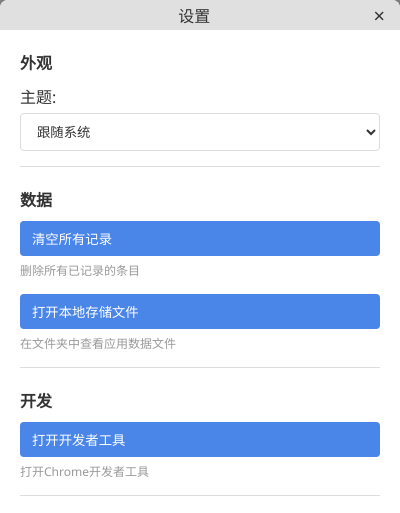
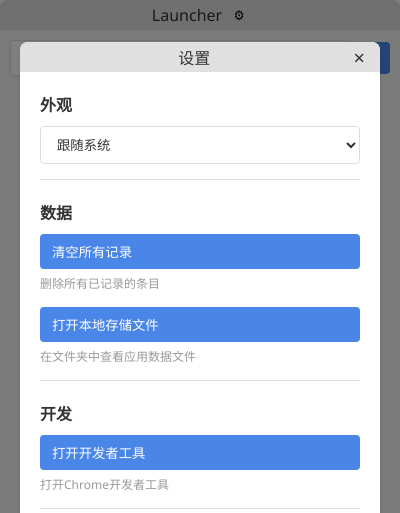
Before and after one commit to SolarianZ/launcher-app-electron, an Electron app: page src/renderer/index.html in a window 400 px wide. Both pictures are taken after a click on the button "设置". Shown: the top 513 px of the page. Drawn offline with Linux system fonts and the light colour scheme; no server answers.

Commit message:
调整模态框样式，限制宽高并添加滚动条样式；移除主题选择标签

```diff
--- a/src/renderer/css/styles.css
+++ b/src/renderer/css/styles.css
@@ -412,12 +412,15 @@ body {
 
 /* 模态框 */
 .modal {
-    width: 100vw;
-    height: 100vh;
+    width: 400px;
+    max-width: 90vw;
+    max-height: 90vh;
     background-color: var(--card-bg);
     border-radius: 8px;
     overflow: hidden;
     box-shadow: var(--shadow);
+    display: flex;
+    flex-direction: column;
 }
 
 .modal-title-bar {
@@ -433,6 +436,8 @@ body {
 
 .modal-content {
     padding: 20px;
+    overflow-y: auto;
+    max-height: calc(90vh - 30px); /* 减去标题栏高度 */
 }
 
 /* 表单 */
@@ -535,19 +540,23 @@ body {
 }
 
 /* 滚动条样式 */
-.list-container::-webkit-scrollbar {
+.list-container::-webkit-scrollbar,
+.modal-content::-webkit-scrollbar {
     width: 8px;
 }
 
-.list-container::-webkit-scrollbar-track {
+.list-container::-webkit-scrollbar-track,
+.modal-content::-webkit-scrollbar-track {
     background: var(--bg-color);
 }
 
-.list-container::-webkit-scrollbar-thumb {
+.list-container::-webkit-scrollbar-thumb,
+.modal-content::-webkit-scrollbar-thumb {
     background-color: var(--border-color);
     border-radius: 4px;
 }
 
-.list-container::-webkit-scrollbar-thumb:hover {
+.list-container::-webkit-scrollbar-thumb:hover,
+.modal-content::-webkit-scrollbar-thumb:hover {
     background-color: var(--icon-color);
 }
--- a/src/renderer/index.html
+++ b/src/renderer/index.html
@@ -43,7 +43,6 @@
                 <div class="settings-section">
                     <h3>外观</h3>
                     <div class="settings-item">
-                        <label for="theme-select">主题:</label>
                         <select id="theme-select" class="form-select">
                             <option value="system">跟随系统</option>
                             <option value="light">浅色模式</option>
```
